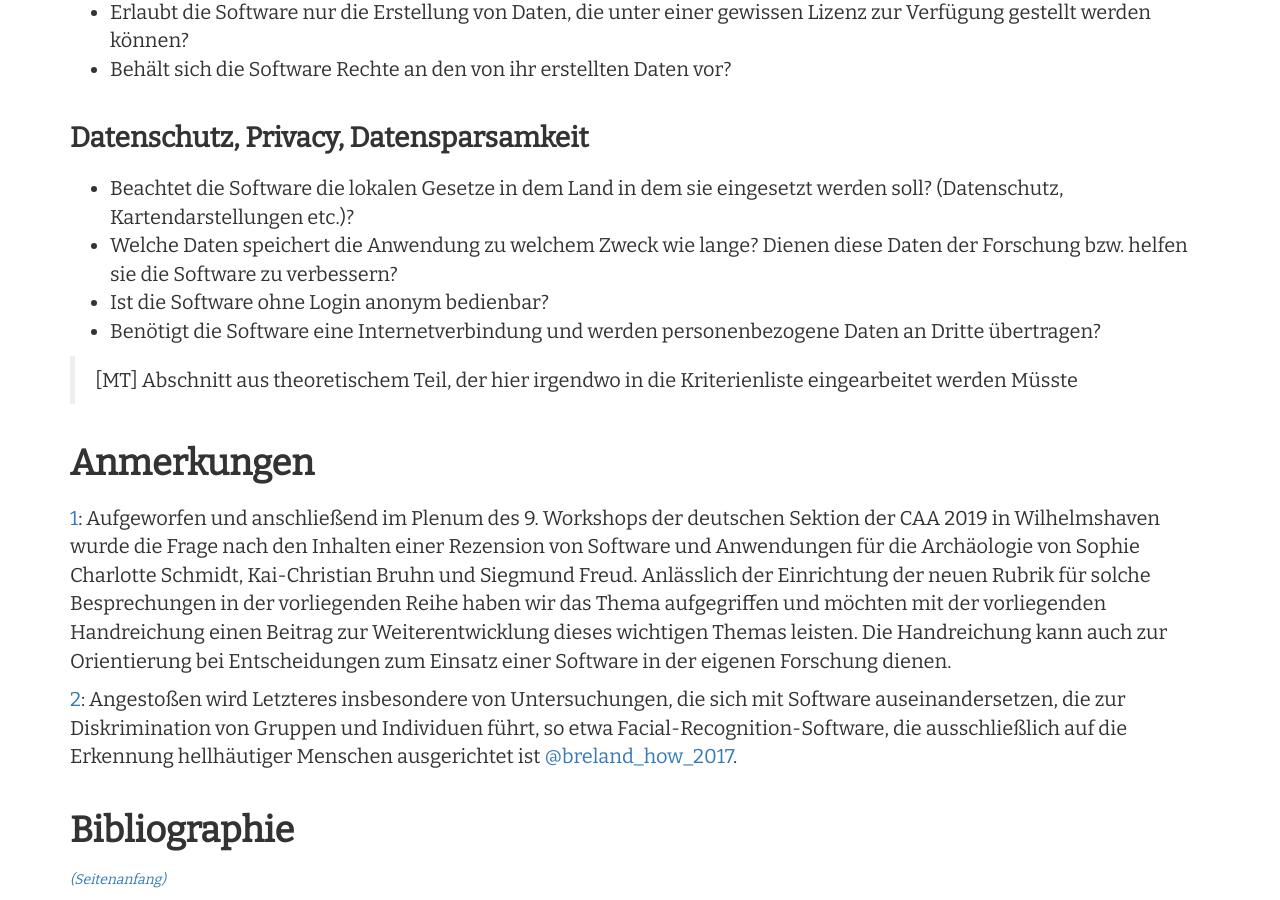
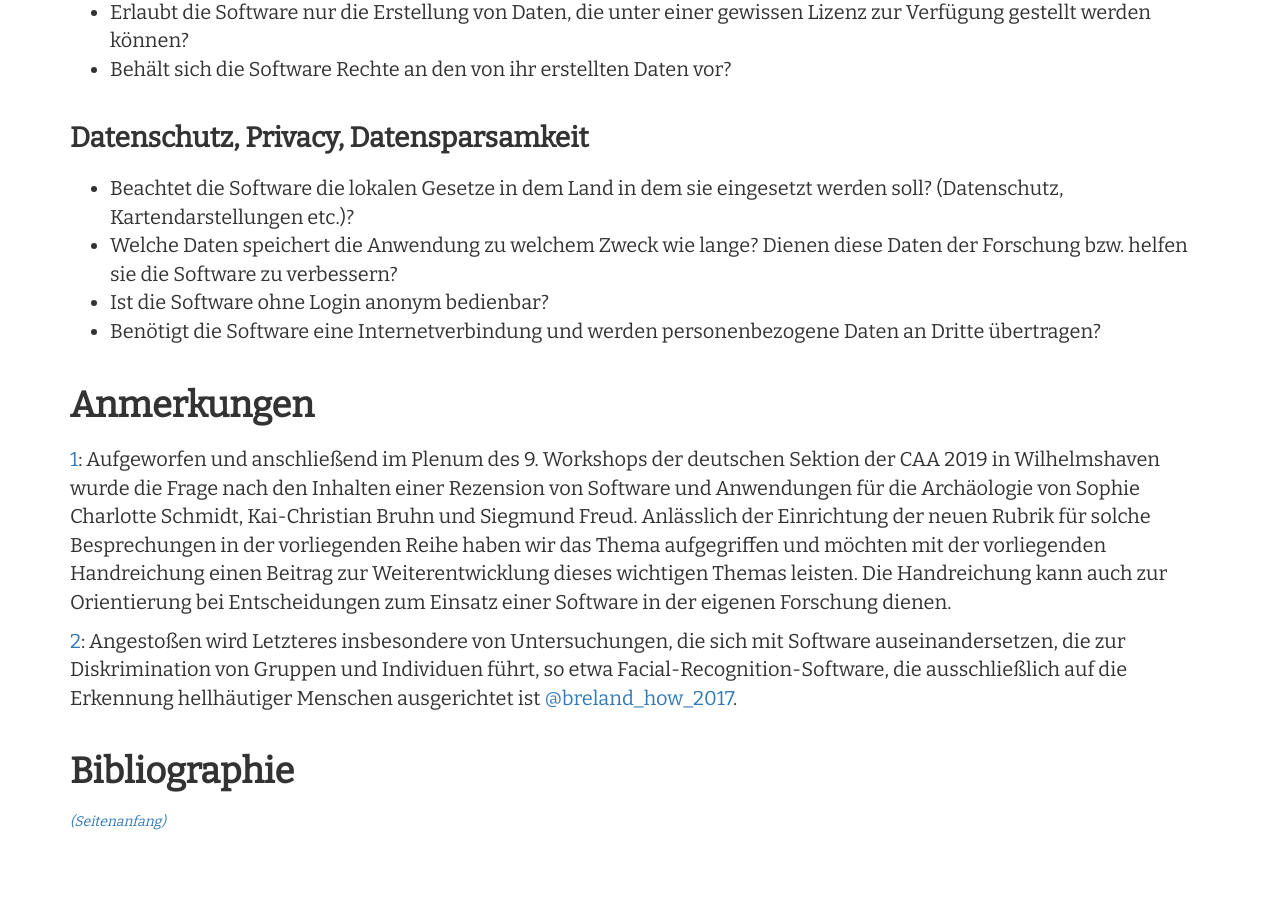
Before and after one commit to Research-Squirrel-Engineers/Impuls_SoftwareRezensionen_DGUF, a Jekyll site: the page built from Draft.md, in a window 1280 px wide and 900 px high, scrolled down 15395 px. Built offline with Jekyll 4.4.1, drawn with Linux system fonts in a browser that asks for light colours; nearby versions of some CDN libraries; after the commit the page ends 16237 px from its top, so only the background shows below that.

Commit message:
Obsoleten Kommentar entfernt

```diff
--- a/Draft.md
+++ b/Draft.md
@@ -155,7 +155,6 @@ In den Leitlinien der DFG klingen in Leitline 2 und 10 auch ethische Aspekte im
 Forschungssoftware ist nicht neutral. Sie entsteht nicht unter neutralen Bedingungen, ihre Nutzung erfolgt unter spezifischen Voraussetzungen und auch ihre Weitergabe unterliegt den vorherrschenden Konventionen und Gewohnheiten. Vielfach tragen diese Gewohnheiten und Konventionen auch zur (unbewussten) Festigung von Privilegien und Diskriminierungen bei, etwa wenn Tutorials ausschließlich männliche Nutzer kennen, oder die an der Entwicklung beteiligten Personen nicht genannt werden.
 
 Wie angemessen ist es beispielsweise, wenn für die archäologische Feldarbeit Software zur Datenaufnahme eingesetzt wird, welche für die Mehrheit der Mitarbeiter\*innen vor Ort aufgrund einer Sprachbarriere nicht verständlich ist? Diskriminiert freie und offen lizensierte Software, die aber für ihre Verwendung proprietäre Software oder teure Hardware voraussetzt Forscher und Forscherinnen mit weniger Finanzmitteln?
-
 
 > [MT] der folgende Absatz gibt den Inhalt der Fußnote 2 wider. Sie könnte also gelöscht werden, wenn der gekennzeichnete Satz in '[Forschungssoftware als wissenschaftliche Leistung](#forschungssftware-als-wissenschaftliche-leistung)' nicht benötigt wird.
 
@@ -322,7 +321,6 @@ Software muss sich wie alle wissenschaftlichen Werkzeuge in einen rechtlichen Ra
 * Ist die Software ohne Login anonym bedienbar?
 * Benötigt die Software eine Internetverbindung und werden personenbezogene Daten an Dritte übertragen?
 
-> [MT] Abschnitt aus theoretischem Teil, der hier irgendwo in die Kriterienliste eingearbeitet werden Müsste
 
 ## Anmerkungen
 
```
